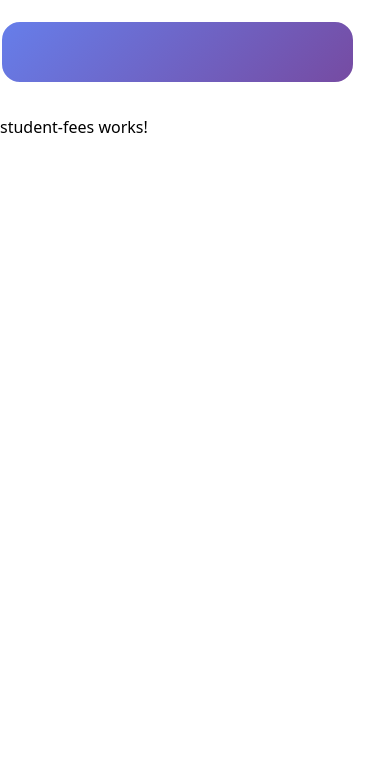
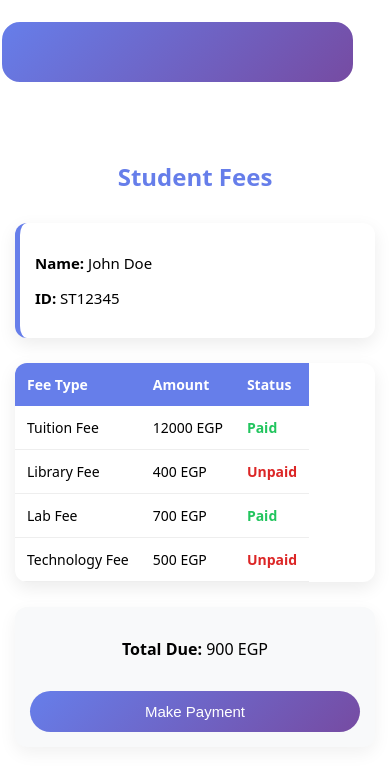
Before and after one commit to ahmed69k/WebProg-UniversityAccountingSystem, an Angular app: page /student-fees in a window 390 px wide. Shown: the top 770 px of the page. Built offline with nearby package versions, Linux system fonts and the light colour scheme.

Commit message:
student fees done (responsive design nit yet tested on phone)

```diff
--- a/src/app/components/student-fees/student-fees.css
+++ b/src/app/components/student-fees/student-fees.css
@@ -0,0 +1,150 @@
+/* === PAGE WRAPPER === */
+.fees-container {
+    padding: 60px 20px;
+    max-width: 900px;
+    margin: 0 auto;
+  }
+
+  .title {
+    font-size: 36px;
+    font-weight: bold;
+    color: #667eea;
+    text-align: center;
+    margin-bottom: 30px;
+  }
+
+  /* === STUDENT CARD === */
+  .student-info {
+    background: white;
+    padding: 25px;
+    border-radius: 12px;
+    box-shadow: 0px 6px 18px rgba(0, 0, 0, 0.08);
+    margin-bottom: 25px;
+    border-left: 5px solid #667eea;
+    font-size: 17px;
+  }
+
+  /* === TABLE === */
+  .fees-table {
+    width: 100%;
+    border-collapse: collapse;
+    background: white;
+    border-radius: 12px;
+    overflow: hidden;
+    box-shadow: 0px 6px 18px rgba(0, 0, 0, 0.08);
+    margin-bottom: 25px;
+  }
+
+  .fees-table th {
+    background: #667eea;
+    color: white;
+    padding: 15px;
+    font-size: 16px;
+    text-align: left;
+  }
+
+  .fees-table td {
+    padding: 15px;
+    border-bottom: 1px solid #eee;
+    font-size: 15px;
+  }
+
+  /* === PAID/UNPAID COLORS === */
+  .paid {
+    color: #22c55e;
+    font-weight: bold;
+  }
+
+  .unpaid {
+    color: #dc2626;
+    font-weight: bold;
+  }
+
+  /* === SUMMARY === */
+  .summary {
+    background: #f8f9fa;
+    padding: 20px;
+    border-radius: 12px;
+    text-align: center;
+    box-shadow: 0px 6px 18px rgba(0,0,0,0.06);
+    font-size: 18px;
+  }
+
+  /* === BUTTON === */
+  button {
+    padding: 12px 30px;
+    border: none;
+    background: linear-gradient(135deg, #667eea 0%, #764ba2 100%);
+    color: white;
+    border-radius: 30px;
+    cursor: pointer;
+    transition: .3s ease;
+    font-size: 15px;
+    margin-top: 15px;
+  }
+
+  button:hover {
+    transform: translateY(-2px);
+    box-shadow: 0 5px 18px rgba(0,0,0,0.2);
+  }
+
+  /* ==========================================================
+     RESPONSIVE DESIGN
+     ========================================================== */
+
+  /* ========= Large Phones + Small Tablets ========= */
+  @media (max-width: 768px) {
+    .fees-container {
+      padding: 40px 15px;
+    }
+
+    .title {
+      font-size: 28px;
+    }
+
+    .student-info {
+      font-size: 16px;
+      padding: 18px;
+    }
+
+    .fees-table th,
+    .fees-table td {
+      padding: 12px;
+      font-size: 14px;
+    }
+
+    button {
+      width: 100%;
+      font-size: 16px;
+      padding: 14px;
+    }
+  }
+
+  /* ========= Phones (portrait) ========= */
+  @media (max-width: 480px) {
+    .title {
+      font-size: 24px;
+    }
+
+    .student-info {
+      font-size: 15px;
+      padding: 15px;
+    }
+
+    /* Make table scroll horizontally */
+    .fees-table {
+      display: block;
+      overflow-x: auto;
+      white-space: nowrap;
+    }
+
+    .summary {
+      font-size: 16px;
+      padding: 15px;
+    }
+
+    button {
+      font-size: 15px;
+      padding: 12px;
+    }
+  }
--- a/src/app/components/student-fees/student-fees.html
+++ b/src/app/components/student-fees/student-fees.html
@@ -1 +1,34 @@
-<p>student-fees works!</p>
+<div class="fees-container">
+    <h2 class="title">Student Fees</h2>
+
+    <div class="student-info">
+      <p><strong>Name:</strong> {{ student.name }}</p>
+      <p><strong>ID:</strong> {{ student.id }}</p>
+    </div>
+
+    <table class="fees-table">
+      <thead>
+        <tr>
+          <th>Fee Type</th>
+          <th>Amount</th>
+          <th>Status</th>
+        </tr>
+      </thead>
+
+      <tbody>
+        <tr *ngFor="let fee of fees">
+          <td>{{ fee.name }}</td>
+          <td>{{ fee.amount }} EGP</td>
+          <td [class.paid]="fee.status === 'Paid'"
+              [class.unpaid]="fee.status === 'Unpaid'">
+            {{ fee.status }}
+          </td>
+        </tr>
+      </tbody>
+    </table>
+
+    <div class="summary">
+      <p><strong>Total Due:</strong> {{ totalDue }} EGP</p>
+      <button (click)="makePayment()">Make Payment</button>
+    </div>
+  </div>
--- a/src/app/components/student-fees/student-fees.ts
+++ b/src/app/components/student-fees/student-fees.ts
@@ -1,11 +1,34 @@
 import { Component } from '@angular/core';
+import { CommonModule } from '@angular/common';
 
 @Component({
   selector: 'app-student-fees',
-  imports: [],
+  standalone: true,
+  imports: [CommonModule],
   templateUrl: './student-fees.html',
-  styleUrl: './student-fees.css',
+  styleUrls: ['./student-fees.css']
 })
 export class StudentFees {
 
+  student = {
+    name: "John Doe",
+    id: "ST12345",
+  }
+
+  fees = [
+    { name: 'Tuition Fee', amount: 12000, status: 'Paid' },
+    { name: 'Library Fee', amount: 400, status: 'Unpaid' },
+    { name: 'Lab Fee', amount: 700, status: 'Paid' },
+    { name: 'Technology Fee', amount: 500, status: 'Unpaid' },
+  ];
+
+  get totalDue() {
+    return this.fees
+      .filter(f => f.status === 'Unpaid')
+      .reduce((sum, fee) => sum + fee.amount, 0);
+  }
+
+  makePayment() {
+    alert('This is a mock payment screen — no backend connected.');
+  }
 }
```
